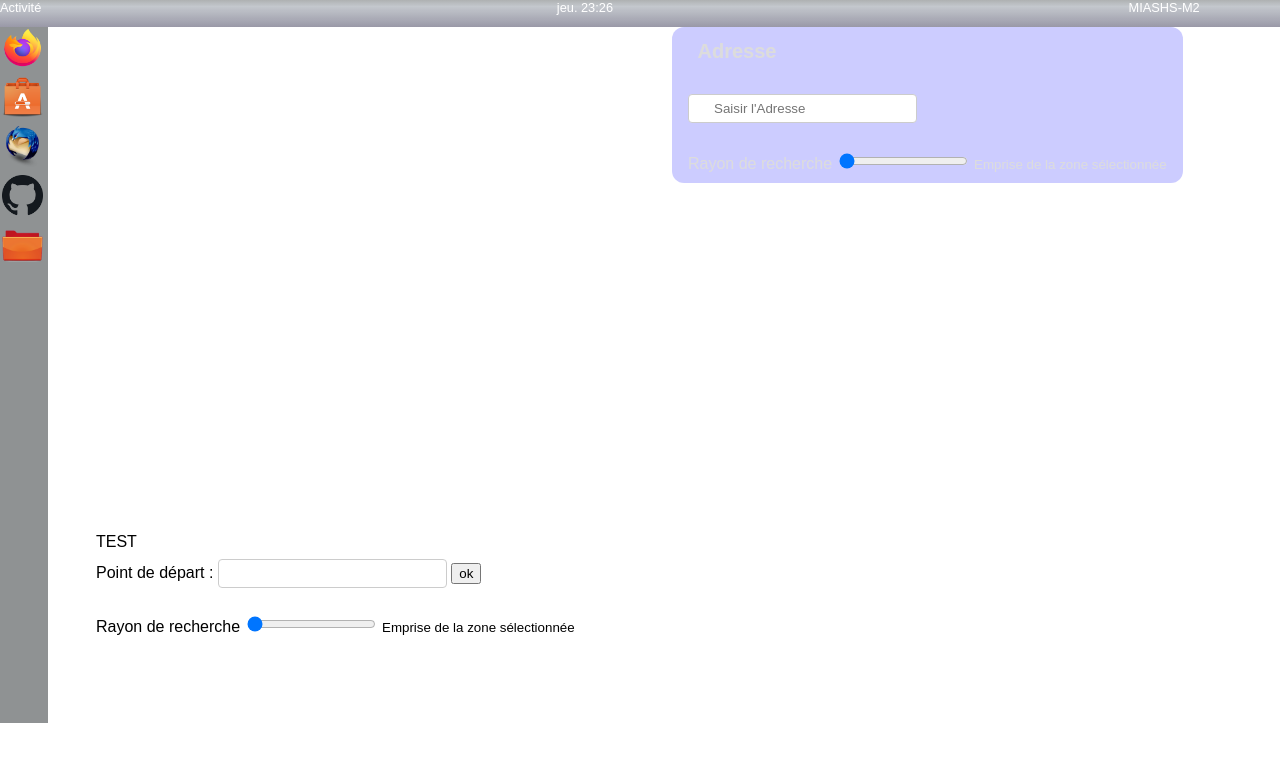
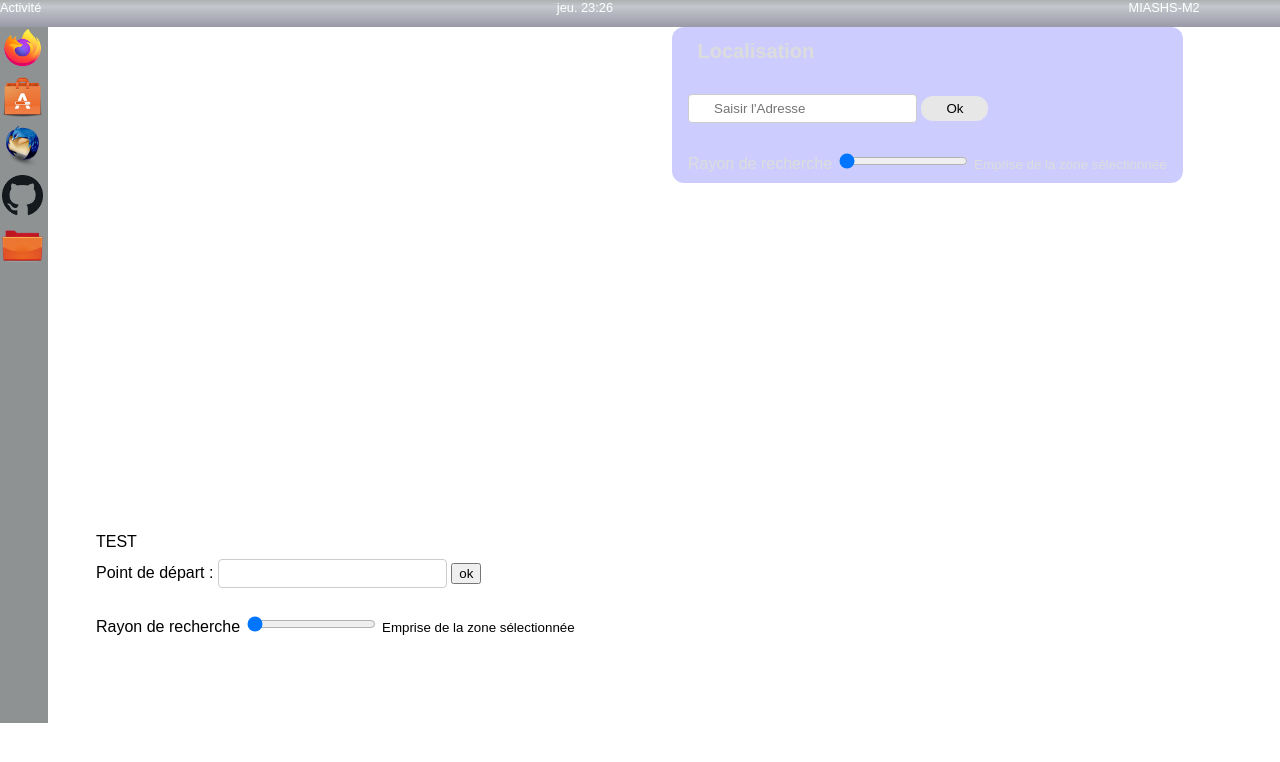
Before and after one commit to Marine27/BalanceTonJson, a website with bundled scripts: page docs/index.html in a window 1280 px wide. Both pictures are taken after a click on the picture 22 px from the left and 146 px from the top of the page. Built offline with nearby package versions, Linux system fonts and the light colour scheme.

Commit message:
update index.html

```diff
--- a/docs/index.html
+++ b/docs/index.html
@@ -17,10 +17,11 @@
         <div class="terminal">
             <div class="headterminal">
                <div id="myDropdown3" class="dropdown-content">
-                <h1> Adresse </h1>
+                <h1> Localisation </h1>
                 <a href="#Icone1">
                   <form>
                       <input type="text" class="adresse_form" id="adresse"  placeholder="Saisir l'Adresse ">
+                      <button href="#bouton_localisation" class="button"> Ok </button>
                       <br>
                   </form>
                 </a>
```
